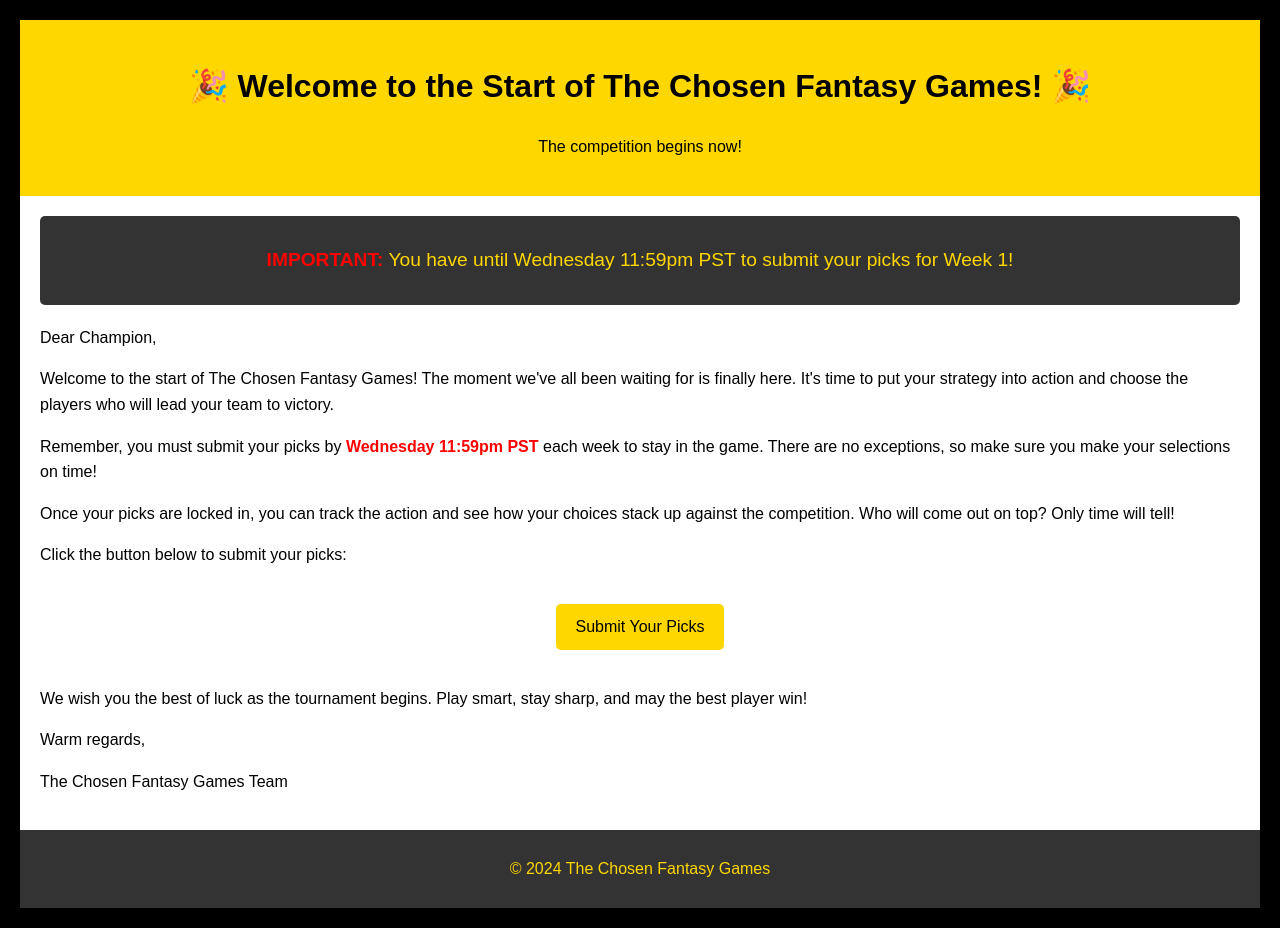
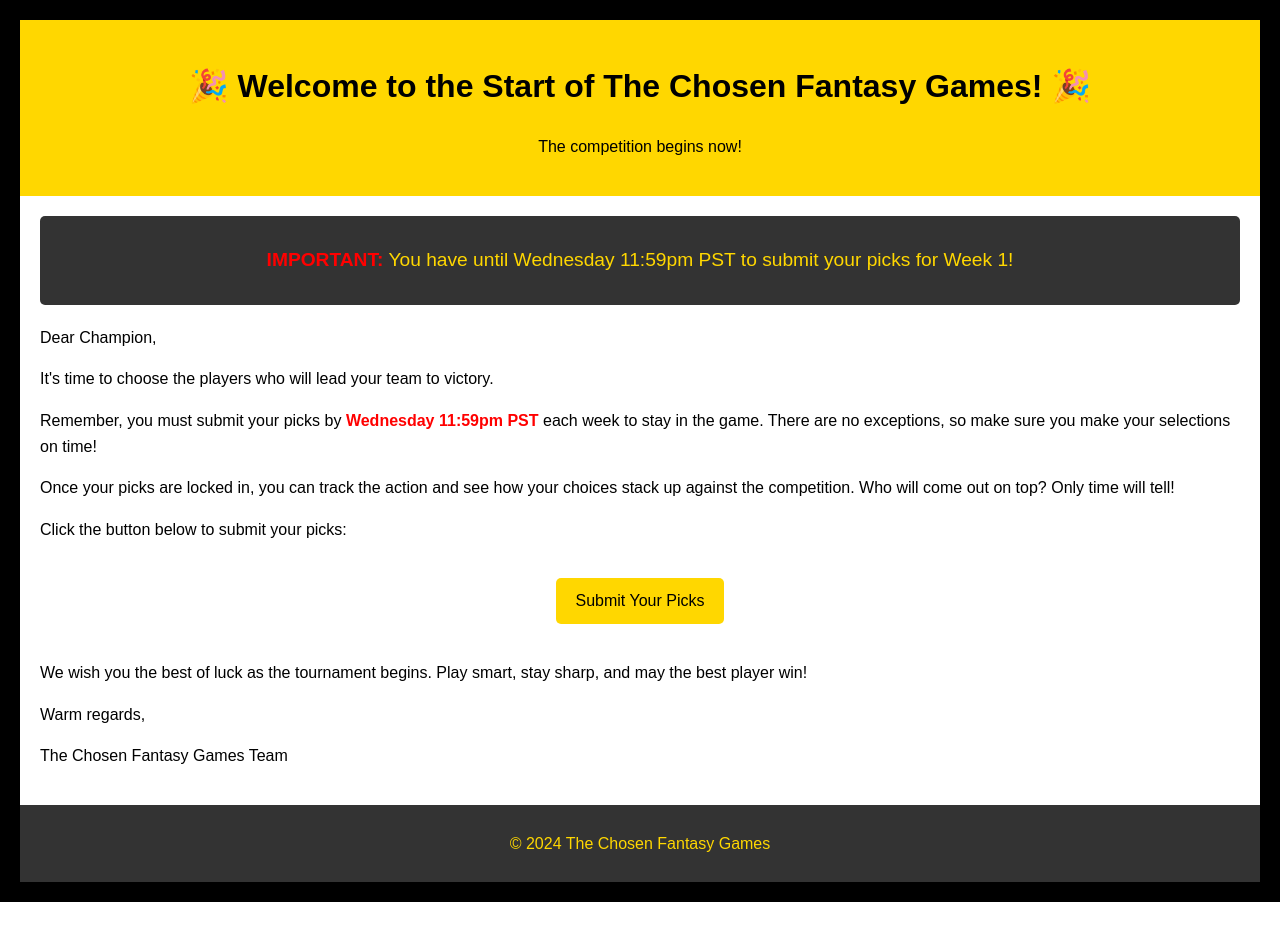
Before and after one commit to justinhmosher/bigBallzUpdated, a Django app: template templates/authentication/emarketing.html in a window 1280 px wide. After the commit the page ends 902 px from the top, so only its background shows below. Run offline with Django 3.2, Linux system fonts and the light colour scheme; the template is opened without the code that fills it, so the values that code supplies are empty; some libraries are stand-ins or nearby versions.

Commit message:
polishing

```diff
--- a/templates/authentication/emarketing.html
+++ b/templates/authentication/emarketing.html
@@ -79,7 +79,7 @@
                 <p><span class="highlight">IMPORTANT:</span> You have until Wednesday 11:59pm PST to submit your picks for Week 1!</p>
             </div>
             <p>Dear Champion,</p>
-            <p>Welcome to the start of The Chosen Fantasy Games! The moment we've all been waiting for is finally here. It's time to put your strategy into action and choose the players who will lead your team to victory.</p>
+            <p>It's time to choose the players who will lead your team to victory.</p>
             <p>Remember, you must submit your picks by <span class="highlight">Wednesday 11:59pm PST</span> each week to stay in the game. There are no exceptions, so make sure you make your selections on time!</p>
             <p>Once your picks are locked in, you can track the action and see how your choices stack up against the competition. Who will come out on top? Only time will tell!</p>
             <p>Click the button below to submit your picks:</p>
```
